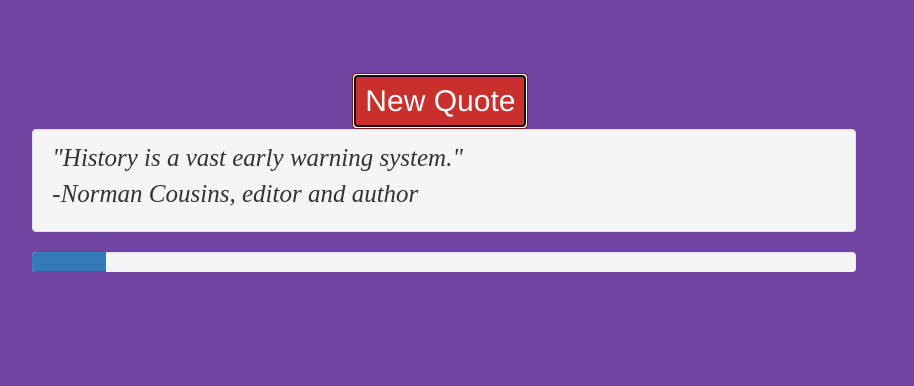
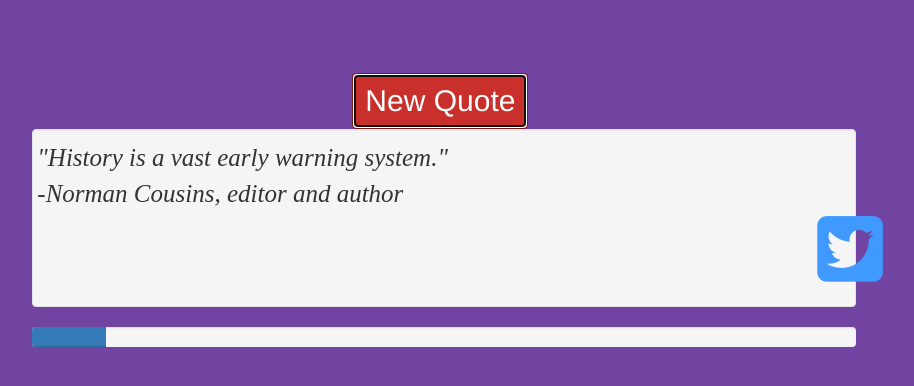
Before and after one commit to Dana94/random-quote-machine, a plain HTML site: page index.html in a window 1280 px wide. Both pictures are taken after a click on the button "New Quote". Shown: the whole page, without its empty margins (196-1110 px from the left). Drawn offline with nearby package versions, Linux system fonts and the light colour scheme.

Commit message:
the reset button works now, and I just added a Twitter button that isn't functional yet

```diff
--- a/css/stylesheet.css
+++ b/css/stylesheet.css
@@ -5,6 +5,16 @@
 	margin-left: auto;
 	margin-right: auto;*/
 
+}
+
+#tweet{
+	width: 20px;
+	padding-left: 78rem;
+
+}
+
+#tweet, i{
+	color: #4099FF;
 }
 
 body .well{
--- a/index.html
+++ b/index.html
@@ -3,6 +3,7 @@
 <head>
 	<title>Random Quote Machine</title>
 	<link rel="stylesheet" type="text/css" href="css/stylesheet.css">
+	<script src="https://use.fontawesome.com/ccae71729f.js"></script>
 </head>
 <body>
 	<div class="container-fluid">
@@ -15,7 +16,15 @@
 			</div>
 			<div class="row">
 				<div class="col-xs-8 col-xs-offset-2">
-					<div class="well" id="quote-placeholder"></div>
+					<div class="well">
+						<div class="row" id="quote-placeholder">
+
+						</div>
+						<div class="row">
+							<i class="fa fa-twitter-square fa-3x" id="tweet" aria-hidden="true"></i>
+						</div>
+
+					</div>
 				</div>
 			</div>
 			<div class="row">
--- a/js/app.js
+++ b/js/app.js
@@ -1,6 +1,7 @@
 let newQuote = document.getElementById('new-quote');
 let quotePlace = document.getElementById('quote-placeholder');
-
+let twitterButton =document.getElementById('tweet');
+$('#tweet').hide();
 
 let quotes = [{
 				'quote': '\"People will forget what you said and did, but they will never ' +
@@ -93,15 +94,20 @@ let progress = 0;
 let increment = Math.ceil(100/quotes.length);
 
 function reset(){
+	for(let i = 0; i < quotes.length; i++){
+		quotes[i].shown = false;
+	}
+	console.log(quotes[0]);
 	$('#button-place').html('<button class="btn btn-danger" id="new-quote">New Quote</button>');
     newQuote = document.getElementById('new-quote');
     newQuote.addEventListener('click', displayQuotes);
     progress = 0;
+    $('.progress-bar').css('width', progress + '%');
 }
 
 function displayQuotes(){
+	$('#tweet').show();
 	let index = Math.floor(Math.random() * quotes.length);
-
 
 		while(quotes[index].shown != false){
 			index = Math.floor(Math.random() * quotes.length);
@@ -114,7 +120,7 @@ function displayQuotes(){
 		$('.progress-bar').css('width', progress + '%');
 
 		if(progress >= 100){
-			$('#button-place').html('<button class="btn btn-danger" id="reset">Finished, start again?</button>');
+			$('#button-place').html('<button class="btn btn-danger" id="reset">Reset</button>');
 			document.getElementById('reset').addEventListener('click', reset);
 		}
 }
```
